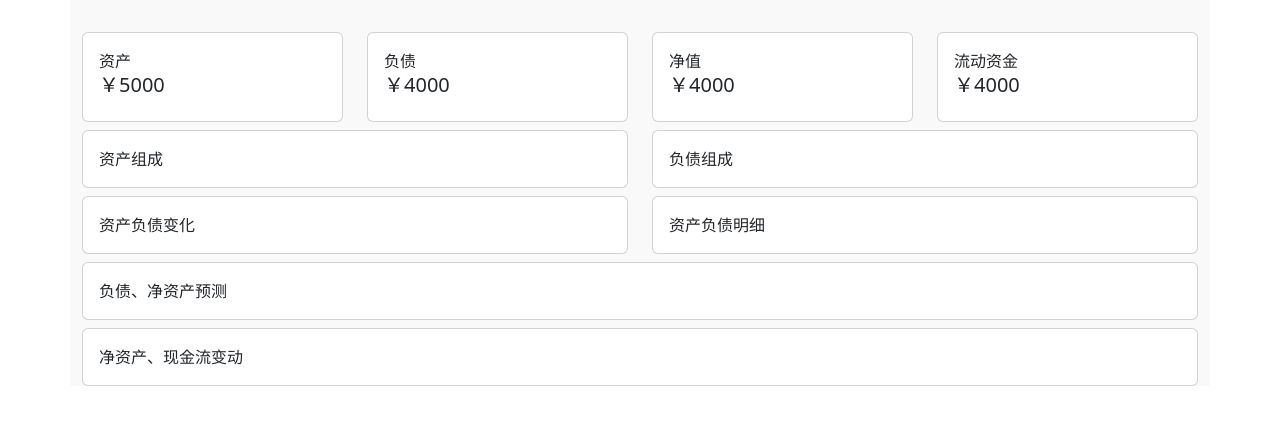
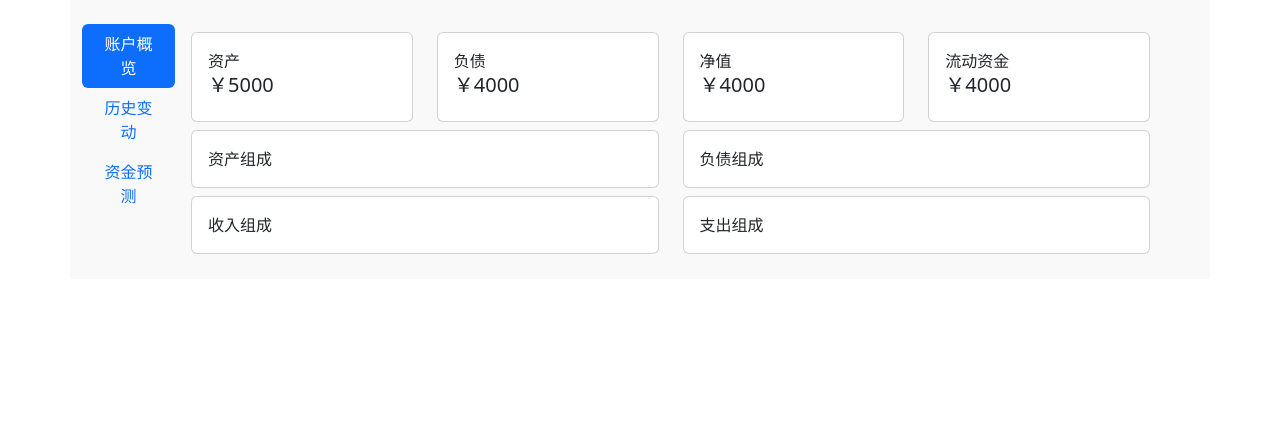
Before and after one commit to nutalk/OpenBookkeeping, a Django app: page /report/ in a window 1280 px wide. Shown: the part 56-481 px from the top of the page. Run offline with Django 5.2, Linux system fonts and the light colour scheme; some libraries are stand-ins or nearby versions.

Commit message:
Adjust report page

```diff
--- a/accounts/templates/report.html
+++ b/accounts/templates/report.html
@@ -10,6 +10,16 @@
 {% endblock %}
 
 {% block main_page %}
+
+<div class="d-flex align-items-start">
+    <div class="nav flex-column nav-pills me-3 col-lg-1" id="v-pills-tab" role="tablist" aria-orientation="vertical">
+      <button class="nav-link active" id="v-pills-home-tab" data-bs-toggle="pill" data-bs-target="#v-pills-home" type="button" role="tab" aria-controls="v-pills-home" aria-selected="true">账户概览</button>
+      <button class="nav-link" id="v-pills-profile-tab" data-bs-toggle="pill" data-bs-target="#v-pills-profile" type="button" role="tab" aria-controls="v-pills-profile" aria-selected="false">历史变动</button>
+      <button class="nav-link" id="v-pills-disabled-tab" data-bs-toggle="pill" data-bs-target="#v-pills-disabled" type="button" role="tab" aria-controls="v-pills-disabled" aria-selected="false">资金预测</button>
+
+    </div>
+    <div class="tab-content" id="v-pills-tabContent">
+      <div class="tab-pane fade show active" id="v-pills-home" role="tabpanel" aria-labelledby="v-pills-home-tab" tabindex="0">
         <div class="row row-dec row-cards">
             <div class="col-sm-6 col-lg-3">
                 <div class="card mt-2">
@@ -65,13 +75,35 @@
             <div class="col-sm-12 col-lg-6">
                 <div class="card mt-2">
                     <div class="card-body">
+                        <div class="subheader">收入组成</div>
+                        <div id="income_part"></div>
+                    </div>
+                </div>
+            </div>
+
+            <div class="col-sm-12 col-lg-6">
+                <div class="card mt-2">
+                    <div class="card-body">
+                        <div class="subheader">支出组成</div>
+                        <div id="outcome_part"></div>
+                    </div>
+                </div>
+            </div>
+        </div>
+      </div>
+
+      <div class="tab-pane fade" id="v-pills-profile" role="tabpanel" aria-labelledby="v-pills-profile-tab" tabindex="0">
+        <div class="row row-dec row-cards">
+            <div class="col-sm-12 col-lg-12">
+                <div class="card mt-2">
+                    <div class="card-body">
                         <div class="subheader">资产负债变化</div>
                         <div id="total_change"></div>
                     </div>
                 </div>
             </div>
 
-    <div class="col-sm-12 col-lg-6">
+            <div class="col-sm-12 col-lg-12">
                 <div class="card mt-2">
                     <div class="card-body">
                         <div class="subheader">资产负债明细</div>
@@ -83,7 +115,11 @@
                     </div>
                 </div>
             </div>
+        </div>
+      </div>
 
+      <div class="tab-pane fade" id="v-pills-disabled" role="tabpanel" aria-labelledby="v-pills-disabled-tab" tabindex="0">
+        <div class="row row-dec row-cards">
             <div class="col-sm-12 col-lg-12">
                 <div class="card mt-2">
                     <div class="card-body">
@@ -101,6 +137,12 @@
                     </div>
                 </div>
             </div>
+        </div>
+      </div>
+    </div>
+  </div>
+</div>
 
-</div>
+
+
 {% endblock %}
--- a/pfiles/accounts/cus.css
+++ b/pfiles/accounts/cus.css
@@ -1 +1,4 @@
-div#body_container {background-color:#f9f9f9;}
+div#body_container {
+    background-color:#f9f9f9;
+    padding-bottom: 25px;
+}
```
Lines whose indentation alone changed are shown as unchanged.
